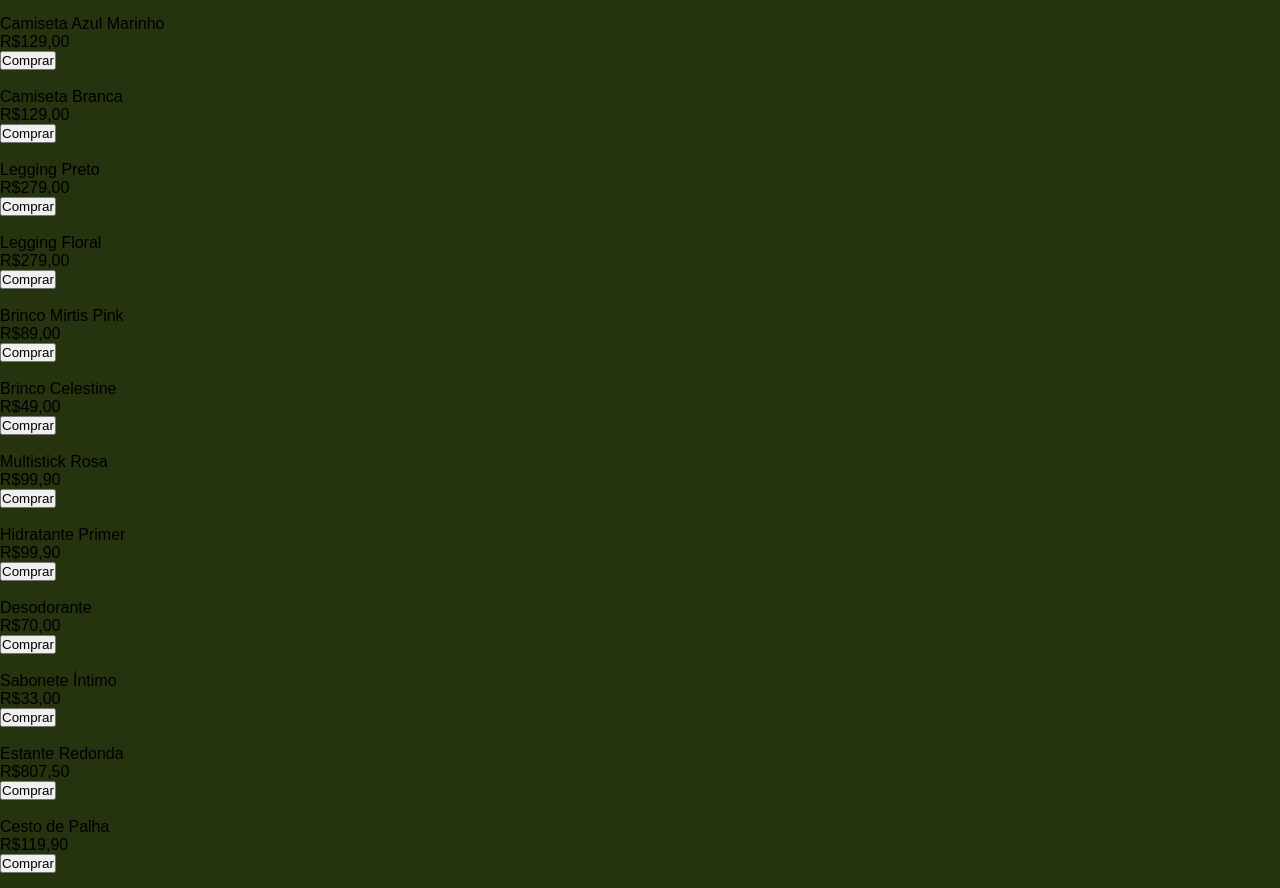
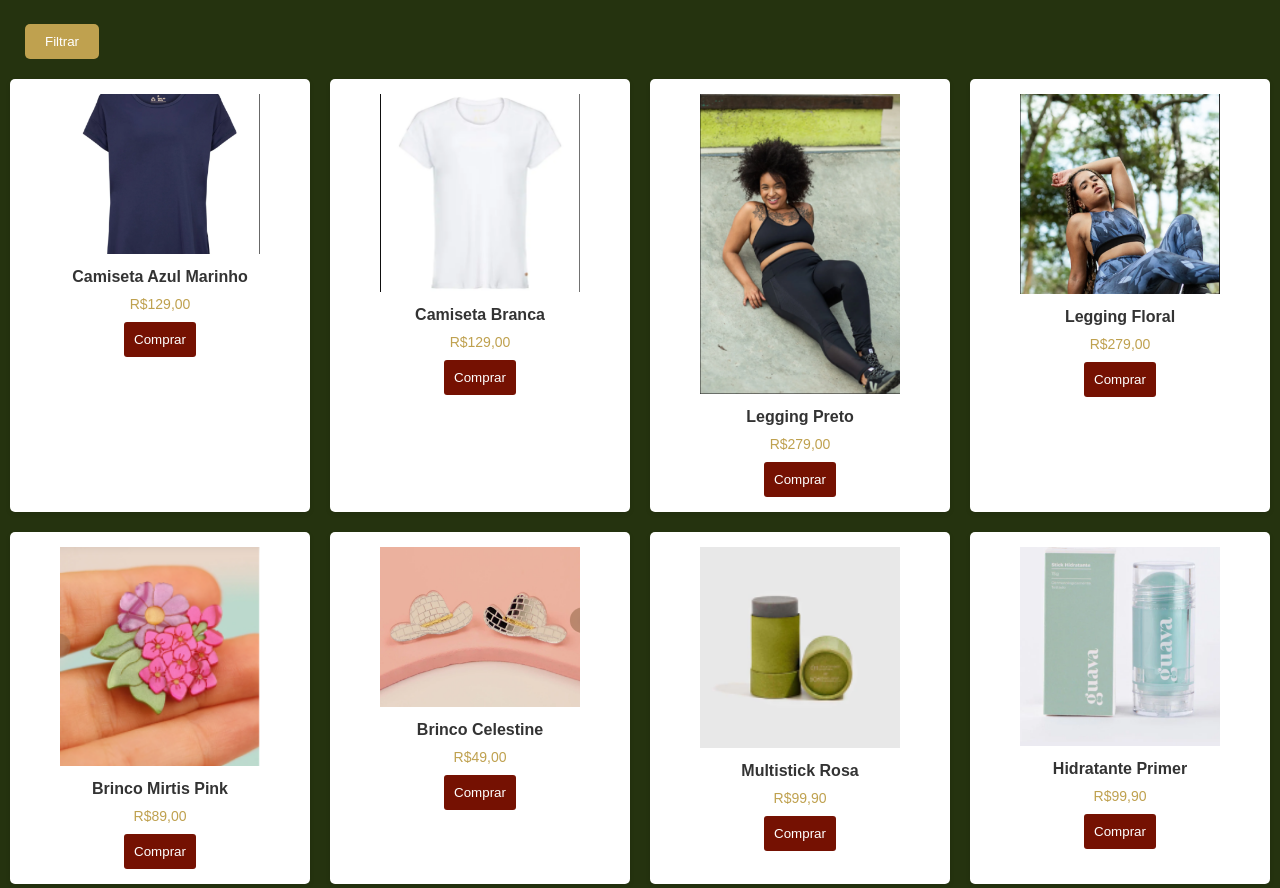
Before and after one commit to MilenaCodinhoto/cp4-web, a plain HTML site: page index.html in a window 1280 px wide. Shown: the part 139-1027 px from the top of the page. Drawn offline with Linux system fonts and the light colour scheme.

Commit message:
adicionando as imagens dos produtos

```diff
--- a/index.html
+++ b/index.html
@@ -42,98 +42,98 @@
 
         <div class="container-main">
             <div id="produtos"   class="container-produtos">
-                <img src="" alt="">
+                <img src="./src/img/camiseta-azul.png" alt="">
                 <p class="texto-produto">Camiseta Azul Marinho</p>
                 <p class="texto-preco">R$129,00</p>
                 <button onclick="adicionar('Camiseta Azul Marinho', 129.00)" type="button" class="btn-comprar">Comprar</button>
 
             </div>
             <div id="produtos" class="container-produtos">
-                <img src="" alt="">
+                <img src="./src/img/camiseta branca 1.png" alt="">
                 <p class="texto-produto">Camiseta Branca</p>
                 <p class="texto-preco">R$129,00</p>
                 <button onclick="adicionar('Camiseta Branca', 129.00)" type="button" class="btn-comprar">Comprar</button>
 
             </div>
             <div id="produtos" class="container-produtos">
-                <img src="" alt="">
+                <img src="./src/img/legging.png" alt="">
                 <p class="texto-produto">Legging Preto</p>
                 <p class="texto-preco">R$279,00</p>
                 <button onclick="adicionar('Legging Preto', 279.00)" type="button" class="btn-comprar">Comprar</button>
 
             </div>
             <div id="produtos" class="container-produtos">
-                <img src="" alt="">
+                <img src="./src/img/legging floral.png" alt="">
                 <p class="texto-produto">Legging Floral</p>
                 <p class="texto-preco">R$279,00</p>
                 <button onclick="adicionar('Legging Floral', 279.00)" type="button" class="btn-comprar">Comprar</button>
 
             </div>
             <div id="produtos" class="container-produtos">
-                <img src="" alt="">
+                <img src="./src/img/brinco-rosa.png" alt="">
                 <p class="texto-produto">Brinco Mirtis Pink</p>
                 <p class="texto-preco">R$89,00</p>
                 <button onclick="adicionar('Brinco Mirtis Pink', 89.00)" type="button" class="btn-comprar">Comprar</button>
 
             </div>
             <div id="produtos" class="container-produtos">
-                <img src="" alt="">
+                <img src="./src/img/brinco-chapeu.png" alt="">
                 <p class="texto-produto">Brinco Celestine</p>
                 <p class="texto-preco">R$49,00</p>
                 <button onclick="adicionar('Brinco Celestine', 49.00)" type="button" class="btn-comprar">Comprar</button>
 
             </div>
             <div id="produtos" class="container-produtos">
-                <img src="" alt="">
+                <img src="./src/img/desodorante.png" alt="">
                 <p class="texto-produto">Multistick Rosa</p>
                 <p class="texto-preco">R$99,90</p>
                 <button onclick="adicionar('Multistick Rosa', 99.90)" type="button" class="btn-comprar">Comprar</button>
 
             </div>
             <div id="produtos" class="container-produtos">
-                <img src="" alt="">
+                <img src="./src/img/grava-hidra.png" alt="">
                 <p class="texto-produto">Hidratante Primer</p>
                 <p class="texto-preco">R$99,90</p>
                 <button onclick="adicionar('Hidratante Primer', 99.90)" type="button" class="btn-comprar">Comprar</button>
 
             </div>
             <div id="produtos" class="container-produtos">
-                <img src="" alt="">
+                <img src="./src/img/desodorante.png" alt="">
                 <p class="texto-produto">Desodorante</p>
                 <p class="texto-preco">R$70,00</p>
                 <button onclick="adicionar('Desodorante', 70.00)" type="button" class="btn-comprar">Comprar</button>
 
             </div>
             <div id="produtos" class="container-produtos">
-                <img src="" alt="">
+                <img src="./src/img/sabonete intimo.png" alt="">
                 <p class="texto-produto">Sabonete Íntimo</p>
                 <p class="texto-preco">R$33,00</p>
                 <button onclick="adicionar('Sabonete Íntimo', 33.00)" type="button" class="btn-comprar">Comprar</button>
 
             </div>
             <div id="produtos" class="container-produtos">
-                <img src="" alt="">
+                <img src="./src/img/estante 1.png" alt="">
                 <p class="texto-produto">Estante Redonda</p>
                 <p class="texto-preco">R$807,50</p>
                 <button onclick="adicionar('Estante Redonda', 807.50)" type="button" class="btn-comprar">Comprar</button>
 
             </div>
             <div id="produtos" class="container-produtos">
-                <img src="" alt="">
+                <img src="./src/img/tempero 1.png" alt="">
                 <p class="texto-produto">Cesto de Palha</p>
                 <p class="texto-preco">R$119,90</p>
                 <button onclick="adicionar('Cesto de Palha', 119.90)" type="button" class="btn-comprar">Comprar</button>
 
             </div>
             <div id="produtos" class="container-produtos">
-                <img src="" alt="">
+                <img src="./src/img/escova 1.png" alt="">
                 <p class="texto-produto">Escova de Bambu</p>
                 <p class="texto-preco">R$21,00</p>
                 <button onclick="adicionar('Escova de Bambu', 21.00)" type="button" class="btn-comprar">Comprar</button>
 
             </div>
             <div id="produtos" class="container-produtos">
-                <img src="" alt="">
+                <img src="./src/img/ecobag 1.png" alt="">
                 <p class="texto-produto">Ecobag</p>
                 <p class="texto-preco">R$119,90</p>
                 <button onclick="adicionar('Ecobag', 119.90)" type="button" class="btn-comprar">Comprar</button>
--- a/src/css/menu.css
+++ b/src/css/menu.css
@@ -39,6 +39,29 @@ header {
     font-weight: bold;
 
 }
+
+.container-top h1{
+    font-family: "Poppins", sans-serif;
+    font-size: 20px;
+    margin: 25px;
+    color: #D4C9B5;
+}
+
+.container-top button{
+    padding: 10px 20px;
+    margin: 10px 25px;
+    background-color: #bfa14f;
+    color: white;
+    border: none;
+    cursor: pointer;
+    transition: background-color 0.3s;
+    border-radius: 5px;
+}
+
+.container-top button:hover {
+    background-color: #D4C9B5;
+}
+
 .menuToggle {
     display: none;
     position: absolute;
@@ -99,6 +122,59 @@ header {
     font-size: 1.5rem;
     font-weight: 500;
 }
+
+/* Flexbox layout para os produtos */
+.container-main {
+    display: flex;
+    flex-wrap: wrap;
+    justify-content: space-between;
+}
+
+.container-produtos {
+    background-color: white;
+    padding: 15px;
+    text-align: center;
+    border-radius: 5px;
+    box-shadow: 0 2px 5px rgba(0, 0, 0, 0.1);
+    margin-bottom: 20px;
+    flex: 1 1 30%; /* Cada produto ocupa aproximadamente 30% da largura da tela */
+    margin: 10px;
+    max-width: 300px; /* Limita o tamanho máximo do produto */
+}
+
+.container-produtos img {
+    width: 100%;
+    height: auto;
+    max-width: 200px;
+    margin-bottom: 10px;
+}
+
+.texto-produto {
+    font-size: 16px;
+    font-weight: bold;
+    color: #333;
+    margin-bottom: 10px;
+}
+
+.texto-preco {
+    font-size: 14px;
+    color: #bfa14f;
+    margin-bottom: 10px;
+}
+
+.btn-comprar {
+    background-color: #751102;
+    color: white;
+    padding: 10px;
+    border: none;
+    border-radius: 3px;
+    cursor: pointer;
+}
+
+.btn-comprar:hover {
+    background-color: #B78C57;
+}
+
 
 @media (max-width: 1080px) {
     header img {
```
Also changed, not shown: src/img/brinco-chapeu.png (added), src/img/brinco-rosa.png (added), src/img/camiseta branca 1.png (added), src/img/camiseta-azul.png (added), src/img/desodorante.png (added), src/img/ecobag 1.png (added), src/img/escova 1.png (added), src/img/estante 1.png (added), src/img/grava-hidra.png (added), src/img/legging floral.png (added), src/img/legging.png (added), src/img/sabonete intimo.png (added), src/img/tempero 1.png (added).
